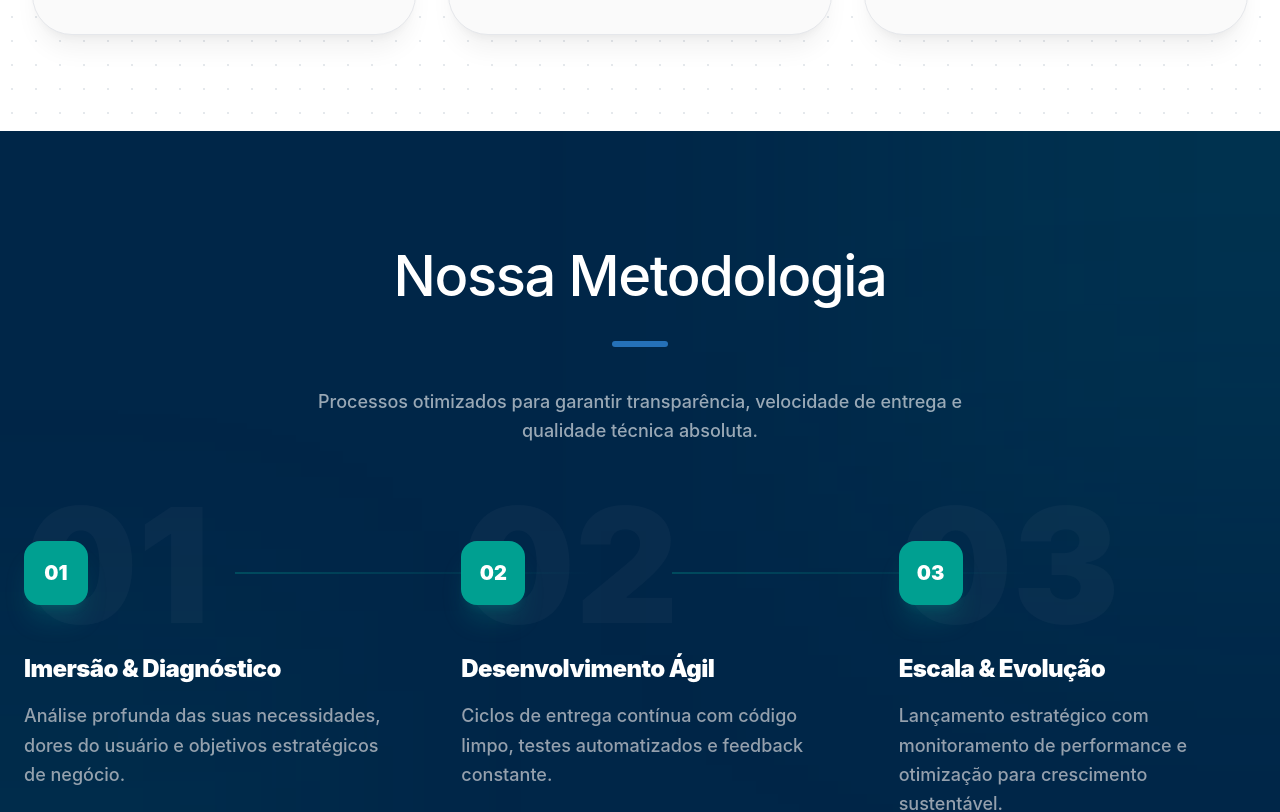
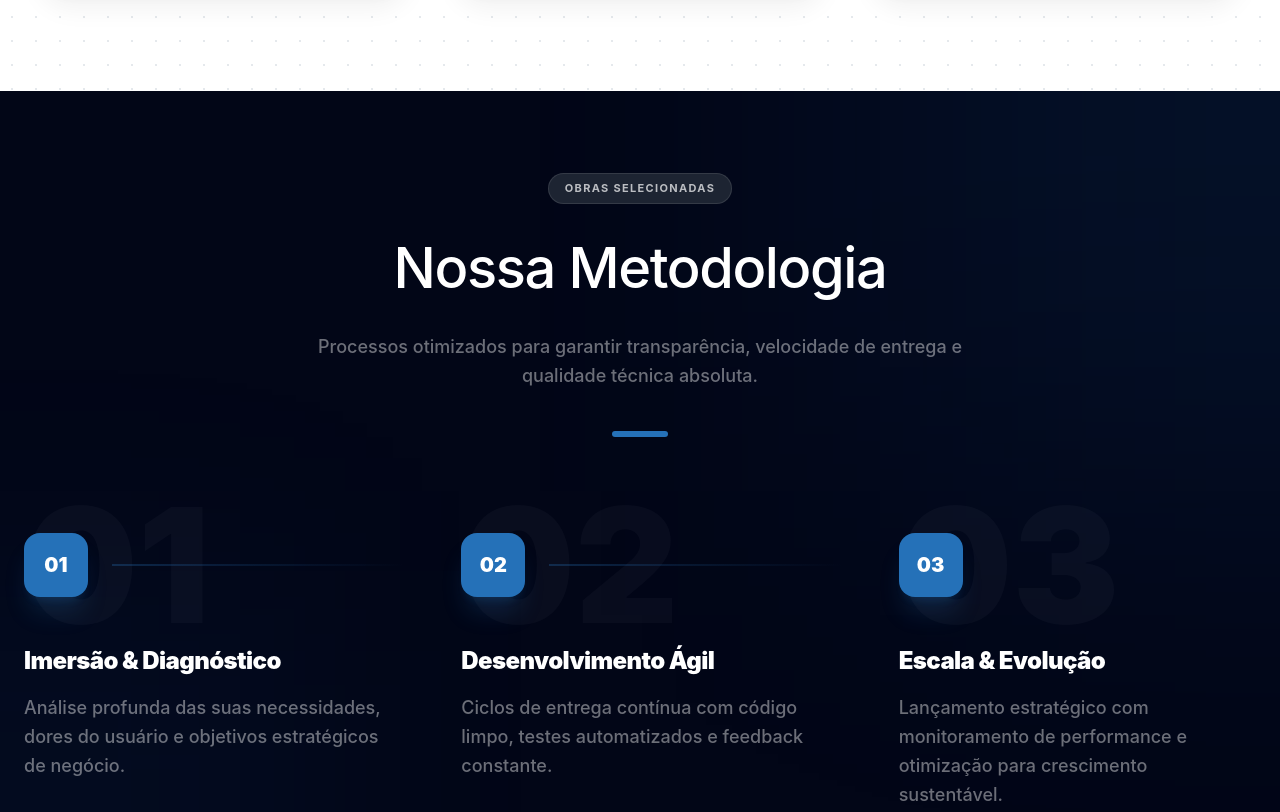
Before and after one commit to Catch-Up-Technologies/Catch-up-tech, a Next.js app: page / in a window 1280 px wide. Shown: the part 2160-2972 px from the top of the page. Built offline with nearby package versions, Linux system fonts and the light colour scheme.

Commit message:
refactor: Change session methodology

```diff
--- a/src/components/sections/home/Methodology.tsx
+++ b/src/components/sections/home/Methodology.tsx
@@ -3,11 +3,15 @@
 import { useEffect, useState } from "react";
 import { motion, Variants } from "framer-motion";
 import { SectionHeader } from "@/components/ui/SectionHeader";
+import { useTheme } from "next-themes";
 
 export const Methodology = () => {
   const [isMobile, setIsMobile] = useState(false);
+  const { theme, resolvedTheme } = useTheme();
+  const [mounted, setMounted] = useState(false);
 
   useEffect(() => {
+    setMounted(true);
     const checkMobile = () => setIsMobile(window.innerWidth < 1024);
     checkMobile();
     window.addEventListener("resize", checkMobile);
@@ -79,18 +83,21 @@ export const Methodology = () => {
       transition,
     },
   };
+  const isDark = mounted && (resolvedTheme === "dark" || theme === "dark");
 
   return (
-    <section id="methodology" className="min-h-screen w-full bg-secondary text-white relative overflow-hidden flex items-center py-24 lg:py-0">
-      <div className="absolute top-0 right-0 w-[50rem] h-[50rem] bg-primary/10 blur-[150px] -translate-y-1/2 translate-x-1/2 pointer-events-none" />
-      <div className="absolute bottom-0 left-0 w-[40rem] h-[40rem] bg-primary/5 blur-[120px] translate-y-1/2 -translate-x-1/2 pointer-events-none" />
+    <section id="methodology" className={`min-h-screen w-full relative overflow-hidden flex items-center py-24 lg:py-0 transition-colors duration-500 ${isDark ? 'bg-white text-slate-900' : 'bg-[#020617] text-white'}`}>
+      <div className="absolute top-0 right-0 w-[50rem] h-[50rem] bg-brand-blue/10 blur-[150px] -translate-y-1/2 translate-x-1/2 pointer-events-none" />
+      <div className="absolute bottom-0 left-0 w-[40rem] h-[40rem] bg-brand-blue/5 blur-[120px] translate-y-1/2 -translate-x-1/2 pointer-events-none" />
 
       <div className="max-w-7xl mx-auto relative z-10 px-6 w-full">
         <SectionHeader
+          badge="OBRAS SELECIONADAS"
           title={content.title}
           description={content.desc}
           align="center"
-          light={true}
+          light={!isDark}
+          inverted={isDark}
           className="mb-24"
         />
 
@@ -127,14 +134,14 @@ export const Methodology = () => {
                     ease: "easeInOut"
                   }
                 }}
-                className="text-[10rem] font-black text-white/[0.03] absolute -top-24 left-1/2 lg:left-0 -translate-x-1/2 lg:translate-x-0 select-none pointer-events-none group-hover:text-primary/10 transition-colors duration-700"
+                className={`text-[10rem] font-black absolute -top-12 left-1/2 lg:left-0 -translate-x-1/2 lg:translate-x-0 select-none pointer-events-none group-hover:text-brand-blue/10 transition-colors duration-700 leading-none ${isDark ? 'text-[#e1dffd]/[0.6]' : 'text-white/[0.03]'}`}
               >
                 {step.num}
               </motion.div>
 
               <div className="relative flex items-center justify-center w-full lg:justify-start mb-12">
                 {i < steps.length - 1 && (
-                  <div className="hidden lg:block absolute left-[calc(50%+2rem)] w-full h-[2px] z-0 overflow-hidden">
+                  <div className="hidden lg:block absolute left-[4rem] w-[calc(100%-4rem)] h-[2px] z-0 overflow-hidden ml-6">
                     <motion.div
                       variants={{
                         hidden: { width: 0 },
@@ -143,7 +150,7 @@ export const Methodology = () => {
                           transition: { delay: 1 + i * 0.2, duration: 1.5, ease: "easeInOut" }
                         }
                       }}
-                      className="h-full bg-gradient-to-r from-primary to-transparent opacity-30"
+                      className="h-full bg-gradient-to-r from-brand-blue to-transparent opacity-30"
                     />
                   </div>
                 )}
@@ -151,7 +158,7 @@ export const Methodology = () => {
                 <motion.div
                   variants={squareVariants}
                   whileHover={{ rotate: 6, scale: 1.05 }}
-                  className="relative z-10 w-16 h-16 bg-primary rounded-2xl flex items-center justify-center font-black text-xl shadow-xl shadow-primary/20"
+                  className="relative z-10 w-16 h-16 min-w-[4rem] bg-brand-blue rounded-2xl flex items-center justify-center font-black text-xl text-white shadow-xl shadow-brand-blue/20"
                 >
                   <motion.span
                     variants={numberVariants}
@@ -173,8 +180,8 @@ export const Methodology = () => {
                 }}
                 className="relative z-10 space-y-4"
               >
-                <h3 className="text-2xl font-black tracking-tight group-hover:text-primary transition-colors duration-300">{step.title}</h3>
-                <p className="text-zinc-300 leading-relaxed text-lg font-medium opacity-70 group-hover:opacity-100 transition-all duration-300">
+                <h3 className="text-2xl font-black tracking-tight group-hover:text-brand-blue transition-colors duration-300">{step.title}</h3>
+                <p className={`leading-relaxed text-lg font-medium opacity-70 group-hover:opacity-100 transition-all duration-300 ${isDark ? 'text-slate-500' : 'text-white/60'}`}>
                   {step.desc}
                 </p>
               </motion.div>
--- a/src/components/ui/SectionHeader.tsx
+++ b/src/components/ui/SectionHeader.tsx
@@ -8,6 +8,7 @@ interface SectionHeaderProps {
   description?: string;
   align?: "left" | "center";
   light?: boolean;
+  inverted?: boolean;
   className?: string;
 }
 
@@ -17,6 +18,7 @@ export const SectionHeader = ({
   description,
   align = "left",
   light = false,
+  inverted = false,
   className = "",
 }: SectionHeaderProps) => {
   const isCenter = align === "center";
@@ -30,26 +32,26 @@ export const SectionHeader = ({
       className={`mb-12 ${isCenter ? "text-center flex flex-col items-center" : "text-left items-start"} ${className}`}
     >
       {badge && (
-        <div className="mb-8 inline-block px-4 py-1.5 rounded-full border border-border bg-card-muted/50 text-[10px] lg:text-[11px] font-bold uppercase tracking-[0.12em] text-hero-muted">
+        <div className={`mb-8 inline-block px-4 py-1.5 rounded-full border text-[10px] lg:text-[11px] font-bold uppercase tracking-[0.12em] transition-all duration-300 ${inverted ? "border-brand-blue/20 bg-brand-blue/10 text-brand-blue" : (light ? "border-white/10 bg-[#1d2432] text-white/70" : "border-border bg-card-muted/50 text-hero-muted")}`}>
           {badge}
         </div>
       )}
 
-      <h2 className={`text-4xl lg:text-[3.5rem] font-medium tracking-tight leading-[1.15] mb-8 text-hero-text max-w-4xl ${light ? "!text-white" : ""}`}>
+      <h2 className={`text-4xl lg:text-[3.5rem] font-medium tracking-tight leading-[1.15] mb-8 max-w-4xl ${inverted ? "text-slate-900" : (light ? "!text-white" : "text-hero-text")}`}>
         {title}
       </h2>
 
-      <div
-        className={`h-1.5 w-14 bg-brand-blue rounded-full mb-10 ${isCenter ? "mx-auto" : "mr-auto"}`}
-      />
-
       {description && (
         <p
-          className={`text-lg font-medium leading-relaxed max-w-2xl ${light ? "text-white/60" : "text-muted"} ${isCenter ? "mx-auto" : "mr-auto"}`}
+          className={`text-lg font-medium leading-relaxed max-w-2xl mb-10 ${inverted ? "text-slate-500" : (light ? "text-white/60 opacity-70" : "text-muted")} ${isCenter ? "mx-auto" : "mr-auto"}`}
         >
           {description}
         </p>
       )}
+
+      <div
+        className={`h-1.5 w-14 bg-brand-blue rounded-full ${isCenter ? "mx-auto" : "mr-auto"}`}
+      />
     </motion.div>
   );
 };
```
